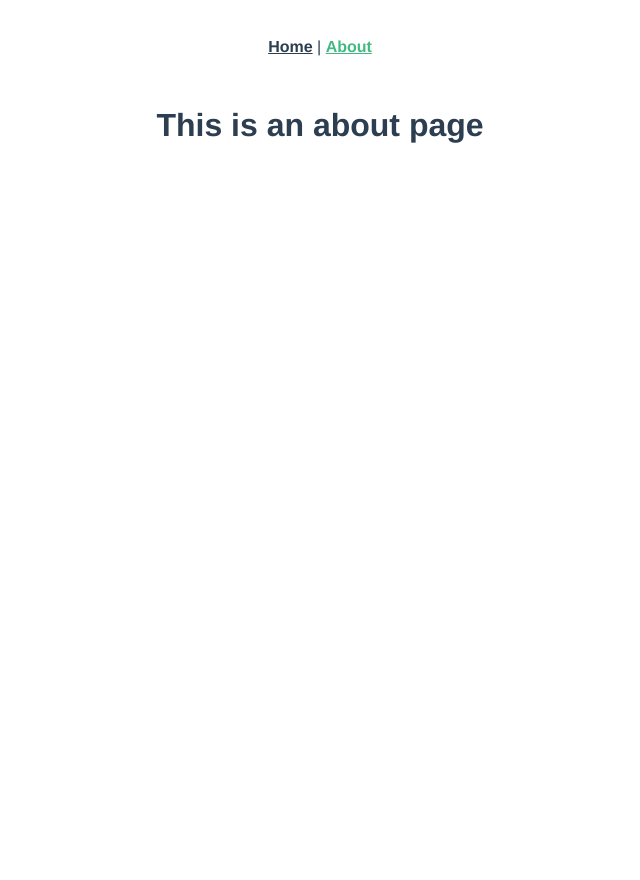
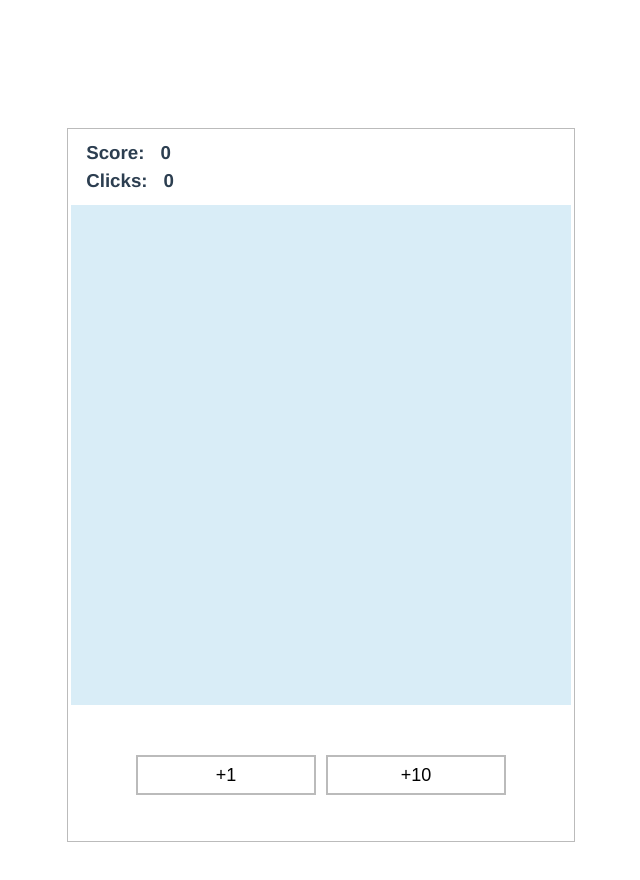
Before and after one commit to AndrewBondarenko/koth, a Vue app: page /about in a window 1280 px wide. Shown: the top 880 px of the page, without its empty margins (320-960 px from the left). Before the commit the page ends 800 px from the top, so only its background shows below. Built offline with nearby package versions, Linux system fonts and the light colour scheme.

Commit message:
Init commit

```diff
--- a/package.json
+++ b/package.json
@@ -7,6 +7,7 @@
     "build": "vue-cli-service build"
   },
   "dependencies": {
+    "d3": "^5.9.2",
     "register-service-worker": "^1.6.2",
     "vue": "^2.6.10",
     "vue-router": "^3.0.3",
--- a/src/App.vue
+++ b/src/App.vue
@@ -1,29 +1,43 @@
 <template>
   <div id="app">
-    <div id="nav">
-      <router-link to="/">Home</router-link> |
-      <router-link to="/about">About</router-link>
-    </div>
-    <router-view/>
+    <!--<div id="nav">-->
+      <!--<router-link to="/">Home</router-link> |-->
+      <!--<router-link to="/about">About</router-link>-->
+    <!--</div>-->
+    <!--<router-view/>-->
+
+    <Main></Main>
+
   </div>
 </template>
 
-<style lang="scss">
-#app {
-  font-family: 'Avenir', Helvetica, Arial, sans-serif;
-  -webkit-font-smoothing: antialiased;
-  -moz-osx-font-smoothing: grayscale;
-  text-align: center;
-  color: #2c3e50;
-}
-#nav {
-  padding: 30px;
-  a {
-    font-weight: bold;
-    color: #2c3e50;
-    &.router-link-exact-active {
-      color: #42b983;
+<script>
+import Main from './views/Main.vue'
+
+  export default {
+    name: "App",
+    components: {
+      Main
     }
   }
-}
+</script>
+
+<style lang="sass">
+#app
+  font-family: 'Avenir', Helvetica, Arial, sans-serif
+  -webkit-font-smoothing: antialiased
+  -moz-osx-font-smoothing: grayscale
+  text-align: center
+  color: #2c3e50
+
+#nav
+  padding: 30px
+  a
+    font-weight: bold
+    color: #2c3e50
+    &.router-link-exact-active
+      color: #42b983
+
+
+
 </style>
--- a/src/components/HelloWorld.vue
+++ /dev/null
@@ -1,57 +0,0 @@
-<template>
-  <div class="hello">
-    <h1>{{ msg }}</h1>
-    <p>
-      For a guide and recipes on how to configure / customize this project,<br>
-      check out the
-      <a href="https://cli.vuejs.org" target="_blank" rel="noopener">vue-cli documentation</a>.
-    </p>
-    <h3>Installed CLI Plugins</h3>
-    <ul>
-      <li><a href="https://github.com/vuejs/vue-cli/tree/dev/packages/%40vue/cli-plugin-pwa" target="_blank" rel="noopener">pwa</a></li>
-    </ul>
-    <h3>Essential Links</h3>
-    <ul>
-      <li><a href="https://vuejs.org" target="_blank" rel="noopener">Core Docs</a></li>
-      <li><a href="https://forum.vuejs.org" target="_blank" rel="noopener">Forum</a></li>
-      <li><a href="https://chat.vuejs.org" target="_blank" rel="noopener">Community Chat</a></li>
-      <li><a href="https://twitter.com/vuejs" target="_blank" rel="noopener">Twitter</a></li>
-      <li><a href="https://news.vuejs.org" target="_blank" rel="noopener">News</a></li>
-    </ul>
-    <h3>Ecosystem</h3>
-    <ul>
-      <li><a href="https://router.vuejs.org" target="_blank" rel="noopener">vue-router</a></li>
-      <li><a href="https://vuex.vuejs.org" target="_blank" rel="noopener">vuex</a></li>
-      <li><a href="https://github.com/vuejs/vue-devtools#vue-devtools" target="_blank" rel="noopener">vue-devtools</a></li>
-      <li><a href="https://vue-loader.vuejs.org" target="_blank" rel="noopener">vue-loader</a></li>
-      <li><a href="https://github.com/vuejs/awesome-vue" target="_blank" rel="noopener">awesome-vue</a></li>
-    </ul>
-  </div>
-</template>
-
-<script>
-export default {
-  name: 'HelloWorld',
-  props: {
-    msg: String
-  }
-}
-</script>
-
-<!-- Add "scoped" attribute to limit CSS to this component only -->
-<style scoped lang="scss">
-h3 {
-  margin: 40px 0 0;
-}
-ul {
-  list-style-type: none;
-  padding: 0;
-}
-li {
-  display: inline-block;
-  margin: 0 10px;
-}
-a {
-  color: #42b983;
-}
-</style>
--- /dev/null
+++ b/src/components/UserBlock.vue
@@ -0,0 +1,29 @@
+<template>
+    <div class="user_block">
+        <div class="user_block-click">
+            <UserBlockClick></UserBlockClick>
+        </div>
+    </div>
+</template>
+
+<script>
+import UserBlockClick from '../components/UserBlockClick';
+
+    export default {
+        name: "UserBlock",
+        components: {
+            UserBlockClick
+        }
+    }
+</script>
+
+<style scoped lang="sass">
+
+.user_block
+    display: flex
+    width: 40%
+    margin: 40px auto
+    .user_block-click
+        width: 100%
+
+</style>
--- /dev/null
+++ b/src/components/UserBlockClick.vue
@@ -0,0 +1,94 @@
+<template>
+    <div class="user_block_click">
+
+        <div class="user_block_click-score">
+            <div class="user_block_click-score-item">
+                <h3>Score: </h3>
+                <h3> {{ totalScore }} </h3>
+            </div>
+            <div class="user_block_click-score-item">
+                <h3>Clicks: </h3>
+                <h3> {{ clickCount }} </h3>
+            </div>
+        </div>
+        <div class="user_block_click-chart">
+            <UserBlockClickChart
+                    v-bind:heightChart=this.clickCount
+            ></UserBlockClickChart>
+        </div>
+        <div class="user_block_click-button">
+            <button v-on:click="increaseOne">+1</button>
+            <button v-on:click="increaseTen">+10</button>
+        </div>
+
+    </div>
+</template>
+
+
+<script>
+    import UserBlockClickChart from '../components/UserBlockClickChart'
+
+    export default {
+        name: "UserBlockClick",
+        components: {
+            UserBlockClickChart
+        },
+        data() {
+            return {
+                clickCount: 0,
+                totalScore: 0,
+            }
+        },
+
+        methods: {
+
+            increaseOne: function(){
+                this.clickCount++;
+                this.totalScore++;
+            },
+
+            increaseTen: function() {
+                this.clickCount++;
+                this.totalScore = this.totalScore + 10;
+            },
+
+        }
+    }
+</script>
+
+<style scoped lang="sass">
+
+.user_block_click
+    display: flex
+    flex-direction: column
+    width: 100%
+    height: 100%
+    margin: 40px auto
+    border: 1px solid #bbb
+    .user_block_click-score
+        display: flex
+        flex-direction: column
+        margin: 10px auto 10px 10px
+        .user_block_click-score-item
+            display: flex
+            flex-direction: row
+            h3
+                padding: 0 5px
+                margin: 3px
+    .user_block_click-button
+        margin: auto
+        button
+            width: 180px
+            height: 40px
+            background: none
+            border: 2px solid #bbb
+            margin: 5px
+            font-size: 18px
+            &:focus
+                outline: none
+            &:active
+                width: 182px
+                height: 42px
+                margin: 4px
+
+</style>
--- /dev/null
+++ b/src/components/UserBlockClickChart.vue
@@ -0,0 +1,49 @@
+<template>
+    <div class="user-chart">
+        <div id="svgChart"></div>
+    </div>
+</template>
+
+<script>
+    import * as d3 from "d3";
+
+    export default {
+        name: "UserBlockClickChart",
+        props: {
+            heightChart: Number
+        },
+        data() {
+            return {
+
+            };
+        },
+        watch: {
+            heightChart(){
+                this.drawSVG()
+            },
+        },
+        mounted: function() {
+            this.drawSVG()
+        },
+        methods: {
+            drawSVG: function(){
+                d3.select("svg").remove();
+                d3.select('#svgChart')
+                    .append('svg')
+                    .attr('width', 500)
+                    .attr('height', 500)
+                    .style('background', '#d9edf7')
+                    .append('rect')
+                    .attr('x', 100)
+                    .attr('y', 50)
+                    .attr('width', 40)
+                    .attr('height', this.heightChart)
+                    .style('fill', '#31708f');
+            }
+        },
+    };
+</script>
+
+<style scoped lang="sass">
+
+</style>
--- a/src/router.js
+++ b/src/router.js
@@ -1,8 +1,8 @@
 import Vue from 'vue'
 import Router from 'vue-router'
-import Home from './views/Home.vue'
+import Main from './views/Main.vue'
 
-Vue.use(Router)
+Vue.use(Router);
 
 export default new Router({
   mode: 'history',
@@ -10,18 +10,18 @@ export default new Router({
   routes: [
     {
       path: '/',
-      name: 'home',
-      component: Home
+      name: 'main',
+      component: Main
     },
-    {
-      path: '/about',
-      name: 'about',
-      // route level code-splitting
-      // this generates a separate chunk (about.[hash].js) for this route
-      // which is lazy-loaded when the route is visited.
-      component: function () {
-        return import(/* webpackChunkName: "about" */ './views/About.vue')
-      }
-    }
+    // {
+    //   path: '/about',
+    //   name: 'about',
+    //   // route level code-splitting
+    //   // this generates a separate chunk (about.[hash].js) for this route
+    //   // which is lazy-loaded when the route is visited.
+    //   component: function () {
+    //     return import(/* webpackChunkName: "about" */ './views/About.vue')
+    //   }
+    // }
   ]
 })
--- a/src/views/About.vue
+++ /dev/null
@@ -1,5 +0,0 @@
-<template>
-  <div class="about">
-    <h1>This is an about page</h1>
-  </div>
-</template>
--- a/src/views/Home.vue
+++ /dev/null
@@ -1,18 +0,0 @@
-<template>
-  <div class="home">
-    <img alt="Vue logo" src="../assets/logo.png">
-    <HelloWorld msg="Welcome to Your Vue.js App"/>
-  </div>
-</template>
-
-<script>
-// @ is an alias to /src
-import HelloWorld from '@/components/HelloWorld.vue'
-
-export default {
-  name: 'home',
-  components: {
-    HelloWorld
-  }
-}
-</script>
--- /dev/null
+++ b/src/views/Main.vue
@@ -0,0 +1,33 @@
+<template>
+    <div class="main">
+        <div class="main-container">
+            <div class="main-container-block">
+                <UserBlock></UserBlock>
+            </div>
+        </div>
+    </div>
+</template>
+
+<script>
+import UserBlock from '../components/UserBlock.vue';
+
+    export default {
+        name: "Main",
+        components: {
+            UserBlock
+        }
+    }
+</script>
+
+<style scoped lang="sass">
+
+.main-container
+    display: flex
+    flex-direction: row
+    .main-container-block
+        display: flex
+        width: 100%
+        height: 100%
+        margin: 40px auto
+
+</style>
```
Also changed, not shown: 1 other file (tests, documents, lock files or other folders).
